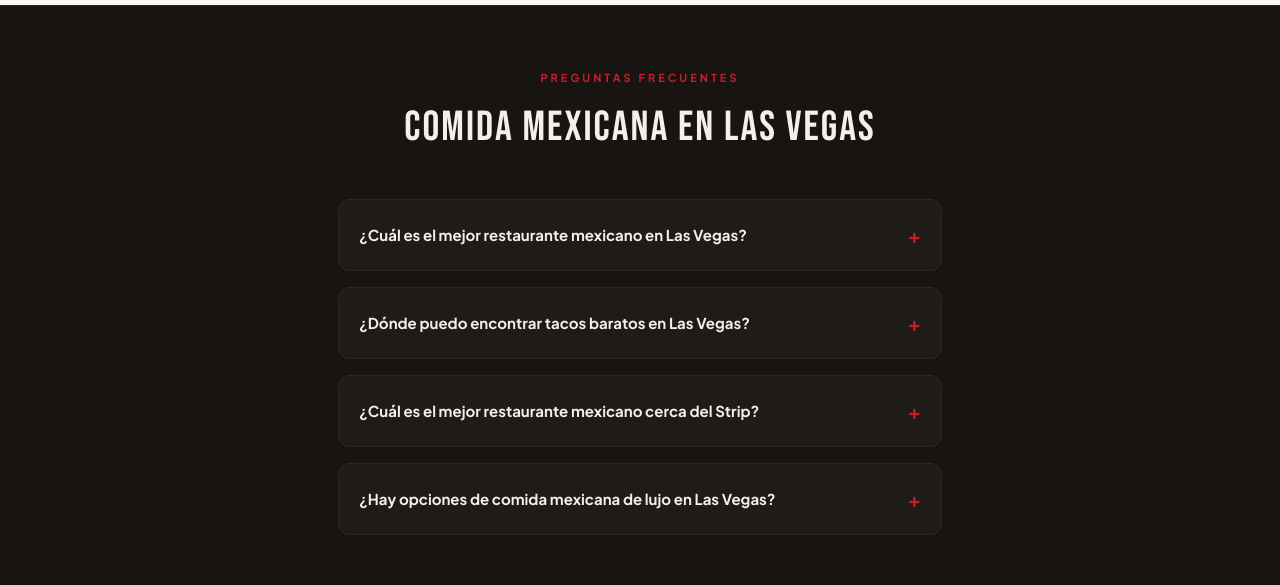
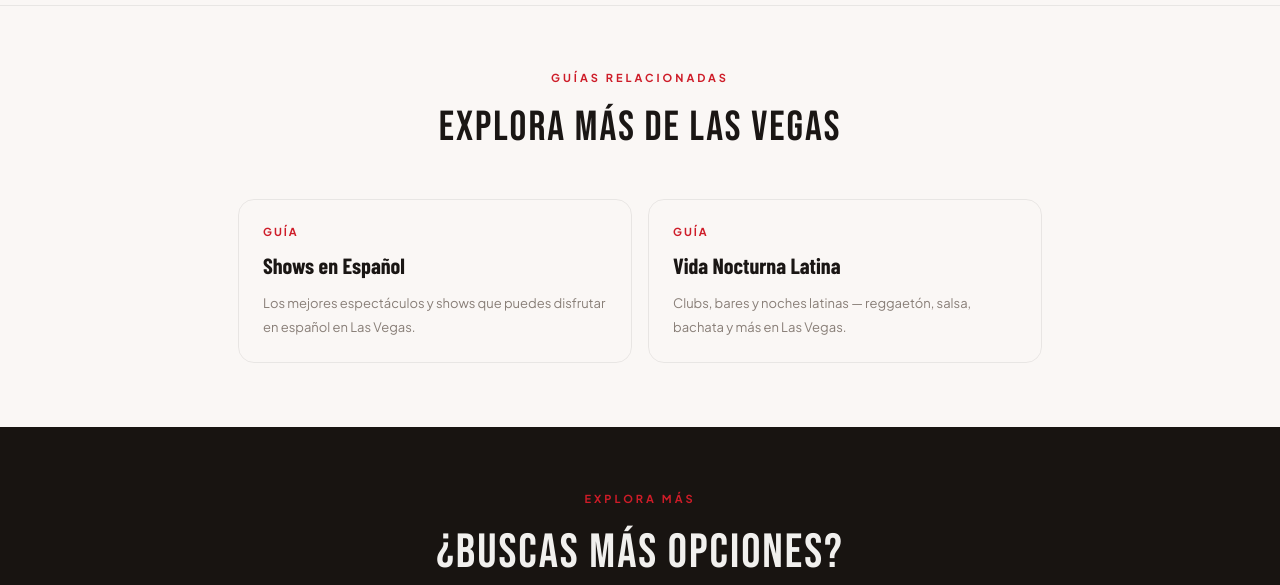
Before and after one commit to EstebanTala/latino-las-vegas, a Next.js app: page /guia/restaurantes-mexicanos-las-vegas in a window 1280 px wide. Shown: the part 1360-1945 px from the top of the page. Built offline with nearby package versions, Linux system fonts and the light colour scheme; no server answers; the database is empty.

Commit message:
Remove FAQ section

```diff
--- a/src/app/guia/restaurantes-mexicanos-las-vegas/page.tsx
+++ b/src/app/guia/restaurantes-mexicanos-las-vegas/page.tsx
@@ -8,35 +8,6 @@ import { supabase } from "@/integrations/supabase/client";
 
 const PAGE_TITLE = "Los Mejores Restaurantes Mexicanos en Las Vegas (2026) \u2014 Latino LV";
 const PAGE_DESCRIPTION = "Gu\u00eda con los mejores restaurantes mexicanos en Las Vegas. Tacos, birria, mariscos y m\u00e1s. Rese\u00f1as de la comunidad, precios y consejos.";
-
-const faqItems = [
-  {
-    question: "\u00bfCu\u00e1l es el mejor restaurante mexicano en Las Vegas?",
-    answer: "Depende de lo que busques. Para tacos aut\u00e9nticos estilo Tijuana, Tacos El Gordo es la opci\u00f3n m\u00e1s popular. Para una experiencia de lujo, Casa Playa en el Wynn es dif\u00edcil de superar.",
-  },
-  {
-    question: "\u00bfD\u00f3nde puedo encontrar tacos baratos en Las Vegas?",
-    answer: "Tacos El Gordo en el Strip ofrece tacos aut\u00e9nticos a buen precio y est\u00e1 abierto hasta las 3am. Casa El Desayuno tiene opciones de desayuno mexicano muy accesibles.",
-  },
-  {
-    question: "\u00bfCu\u00e1l es el mejor restaurante mexicano cerca del Strip?",
-    answer: "Tacos El Gordo est\u00e1 directamente en el Strip. El Dorado Cantina est\u00e1 a pasos del Strip con estacionamiento gratis. Casa Playa est\u00e1 dentro del Wynn.",
-  },
-  {
-    question: "\u00bfHay opciones de comida mexicana de lujo en Las Vegas?",
-    answer: "S\u00ed. Casa Playa en el Wynn ofrece cocina costera mexicana de alta calidad. Il Toro E La Capra en Downtown fusiona sabores mexicanos con t\u00e9cnicas italianas.",
-  },
-];
-
-const faqJsonLd = {
-  "@context": "https://schema.org",
-  "@type": "FAQPage",
-  mainEntity: faqItems.map((faq) => ({
-    "@type": "Question",
-    name: faq.question,
-    acceptedAnswer: { "@type": "Answer", text: faq.answer },
-  })),
-};
 
 export default function RestaurantesMexicanosGuide() {
   const [restaurants, setRestaurants] = useState<any[]>([]);
@@ -84,7 +55,6 @@ export default function RestaurantesMexicanosGuide() {
   return (
     <>
       <script type="application/ld+json" dangerouslySetInnerHTML={{ __html: JSON.stringify(articleJsonLd) }} />
-      <script type="application/ld+json" dangerouslySetInnerHTML={{ __html: JSON.stringify(faqJsonLd) }} />
       <Navbar />
 
       {/* Hero */}
@@ -176,25 +146,6 @@ export default function RestaurantesMexicanosGuide() {
         </div>
       </section>
 
-      {/* FAQ */}
-      <section className="py-16 bg-dark-2 border-t border-white/5">
-        <div className="container max-w-[700px]">
-          <div className="text-[11px] font-bold tracking-[3px] uppercase text-red mb-2.5 text-center">Preguntas frecuentes</div>
-          <h2 className="font-display text-[clamp(28px,5vw,42px)] tracking-[2px] text-dark-text text-center mb-10">COMIDA MEXICANA EN LAS VEGAS</h2>
-          <div className="space-y-4">
-            {faqItems.map((faq, i) => (
-              <details key={i} className="group bg-[rgba(255,255,255,0.03)] rounded-lg border border-white/5 overflow-hidden">
-                <summary className="flex items-center justify-between p-5 cursor-pointer text-[15px] font-bold text-dark-text hover:text-red transition-colors list-none [&::-webkit-details-marker]:hidden">
-                  <span className="pr-4">{faq.question}</span>
-                  <span className="text-red text-[20px] shrink-0 group-open:rotate-45 transition-transform">+</span>
-                </summary>
-                <div className="px-5 pb-5 text-[14px] text-dark-text-2 leading-relaxed">{faq.answer}</div>
-              </details>
-            ))}
-          </div>
-        </div>
-      </section>
-
       {/* Related Guides */}
       <section className="py-16 bg-background border-t border-border">
         <div className="container max-w-[900px]">
```
